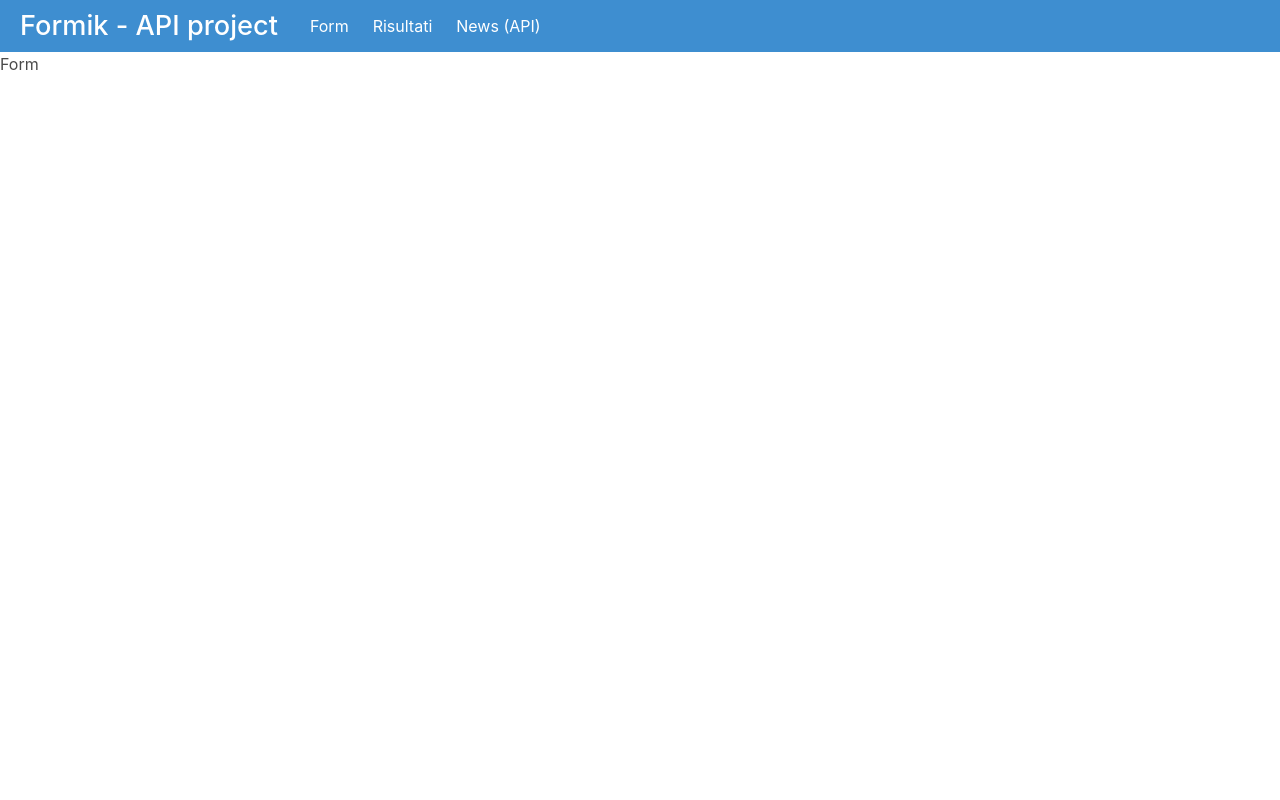
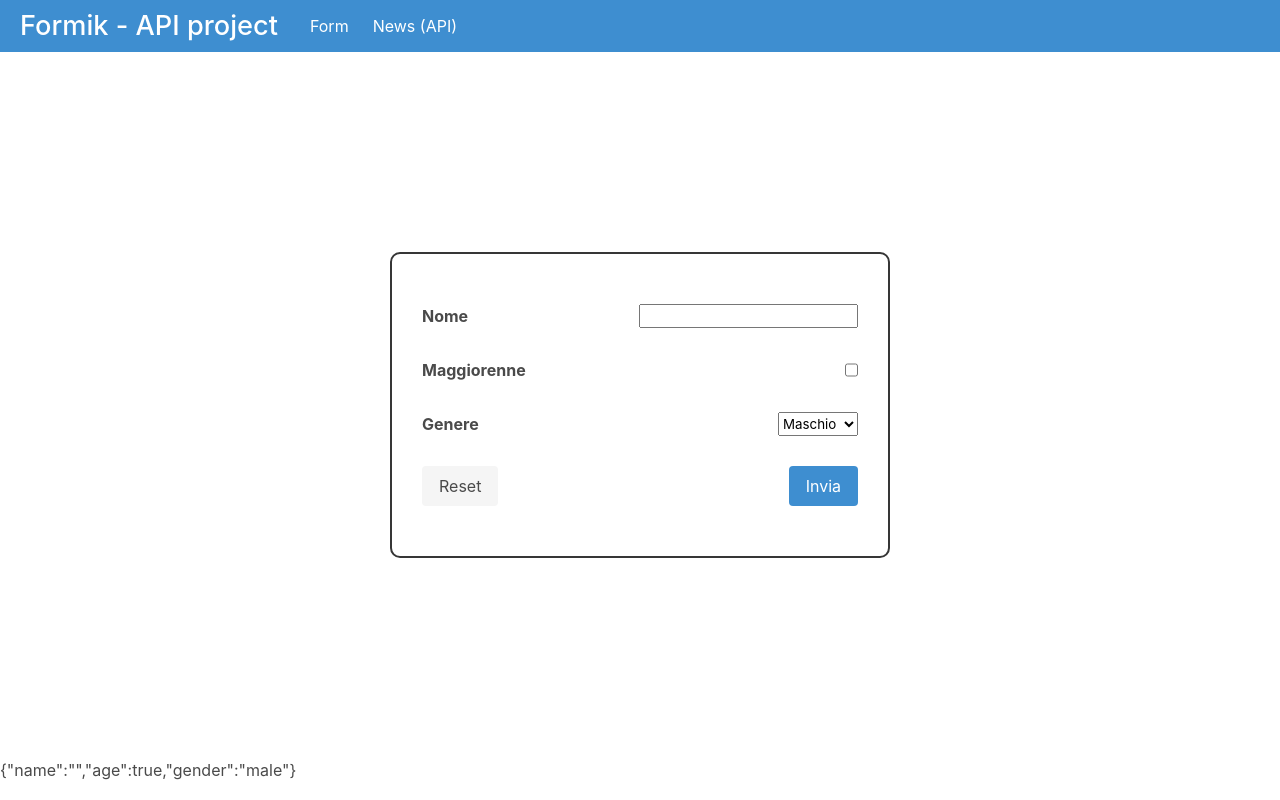
Before and after one commit to alexis39tt/react-proj-formation, a React (Create React App) app: page / in a window 1280 px wide. Built offline with nearby package versions, Linux system fonts and the light colour scheme.

Commit message:
formik form

```diff
--- a/package.json
+++ b/package.json
@@ -8,6 +8,7 @@
     "@testing-library/user-event": "^13.5.0",
     "axios": "^0.27.2",
     "bulma": "^0.9.4",
+    "formik": "^2.2.9",
     "react": "^18.2.0",
     "react-dom": "^18.2.0",
     "react-router-dom": "^6.4.0",
--- a/src/App.js
+++ b/src/App.js
@@ -1,6 +1,5 @@
 import { Route, Routes } from "react-router-dom";
 import Form from "./components/Form";
-import FormResult from "./components/FormResult";
 import ApiCall from "./components/ApiCall";
 import Navbar from "./components/Navbar";
 
@@ -9,7 +8,6 @@ function App() {
     <Navbar />
     <Routes>
       <Route path="/" element={<Form />} />
-      <Route path="/result" element={<FormResult />} />
       <Route path="/api" element={<ApiCall />} />
     </Routes>
   </>);
--- a/src/components/ApiCall.jsx
+++ b/src/components/ApiCall.jsx
@@ -18,7 +18,7 @@ function ApiCall() {
 
     return (<>
         {!news && <div className="spinner"><div className="lds-ring"><div></div><div></div><div></div><div></div></div></div>}
-        {news && news.data.map((el, i) => <NewsCard info={el} key={i} />)}
+        {news?.data.map((el, i) => <NewsCard info={el} key={i} />)}
     </>);
 }
 
--- /dev/null
+++ b/src/components/Form.css
@@ -0,0 +1,25 @@
+form{
+    width: 500px;
+    margin: 200px auto;
+    padding: 20px 30px;
+    border: 2px solid #363636;
+    border-radius: 10px;
+}
+
+form div.inputs-container{
+    display: flex;
+    justify-content: space-between;
+    margin: 30px 0 30px;
+    position: relative;
+}
+
+.error{
+    position: absolute;
+    right: 0;
+    top: 25px;
+    color: crimson;
+}
+
+label{
+    font-weight: bold;
+}
--- a/src/components/Form.jsx
+++ b/src/components/Form.jsx
@@ -1,5 +1,41 @@
-function Form(){
-    return <h1>Form</h1>
+import { useFormik, Formik } from "formik";
+import "./Form.css";
+
+function Form() {
+    const formik = useFormik({
+        initialValues: {
+            name: '',
+            age: true,
+            gender: 'male'
+        },
+    })
+    return (<>
+            <form>
+                <div className="inputs-container">
+                    <label htmlFor="name">Nome</label>
+                    <input type="text" id="name" name="name" onChange={formik.handleChange} value={formik.values.name}/>
+
+                </div>
+                <div className="inputs-container">
+                    <label htmlFor="age">Maggiorenne</label>
+                    <input type="checkbox" id="age" name="age" onChange={formik.handleChange} value={formik.values.age}/>
+                </div>
+                <div className="inputs-container">
+                    <label htmlFor="gender">Genere</label>
+                    <select id="gender" name="gender" onChange={formik.handleChange} value={formik.values.gender}>
+                        <option value="male">Maschio</option>
+                        <option value="female">Femmina</option>
+                    </select>
+                </div>
+                <div className="inputs-container">
+                    <button type="reset" className="button is-light">Reset</button>
+                    <button type="submit" className="button is-info" onSubmit={formik.handleSubmit}>Invia</button>
+                </div>
+            </form>
+            <div className="res">
+                {JSON.stringify(formik.values)}
+            </div>
+    </>);
 }
 
 export default Form;
--- a/src/components/FormResult.jsx
+++ /dev/null
@@ -1,5 +0,0 @@
-function FormResult(){
-    return <h1>FormResult</h1>
-}
-
-export default FormResult;
--- a/src/components/Navbar.jsx
+++ b/src/components/Navbar.jsx
@@ -8,7 +8,6 @@ function Navbar() {
                 <h1 className="nav-title">Formik - API project</h1>
                 <div className="navbar-start">
                     <a href="/" className="navbar-item">Form</a>
-                    <a href="/result" className="navbar-item">Risultati</a>
                     <a href="/api" className="navbar-item">News (API)</a>
                 </div>
             </div>
```
Also changed, not shown: 1 other file (tests, documents, lock files or other folders).
